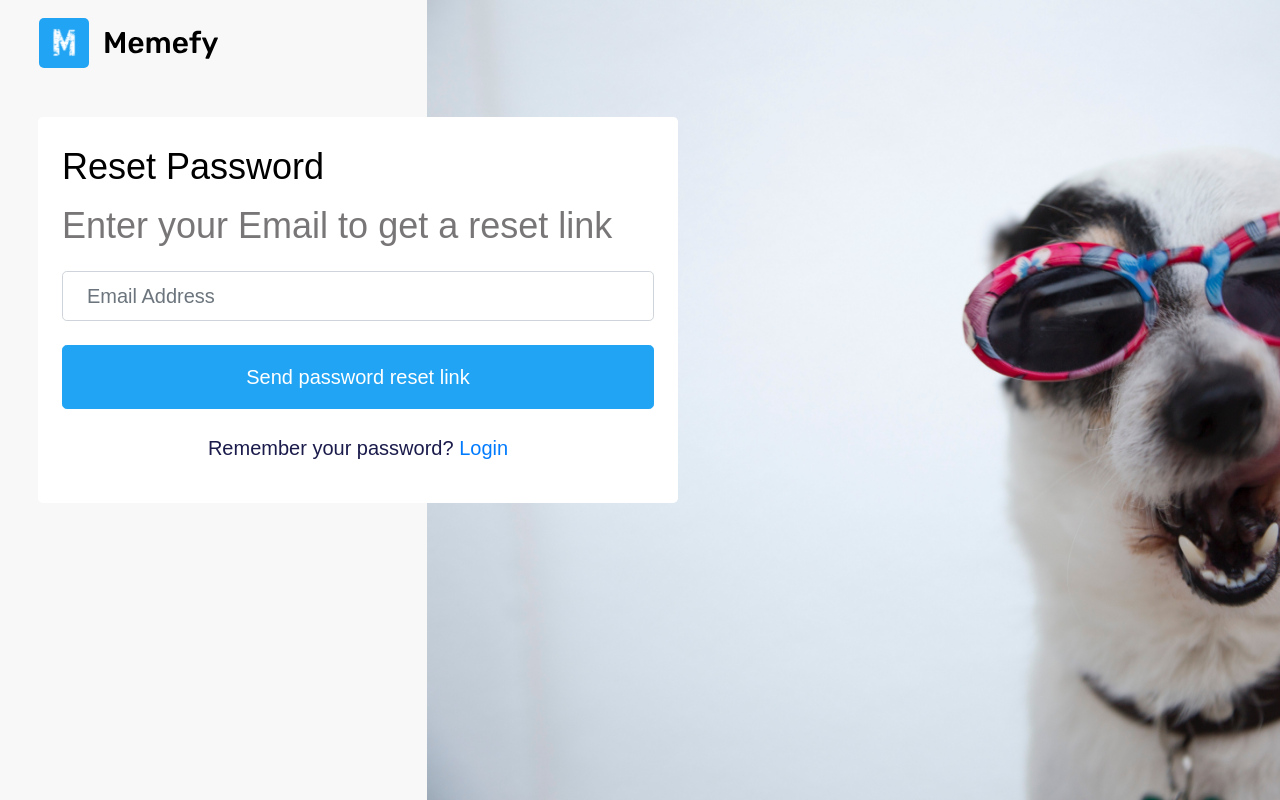
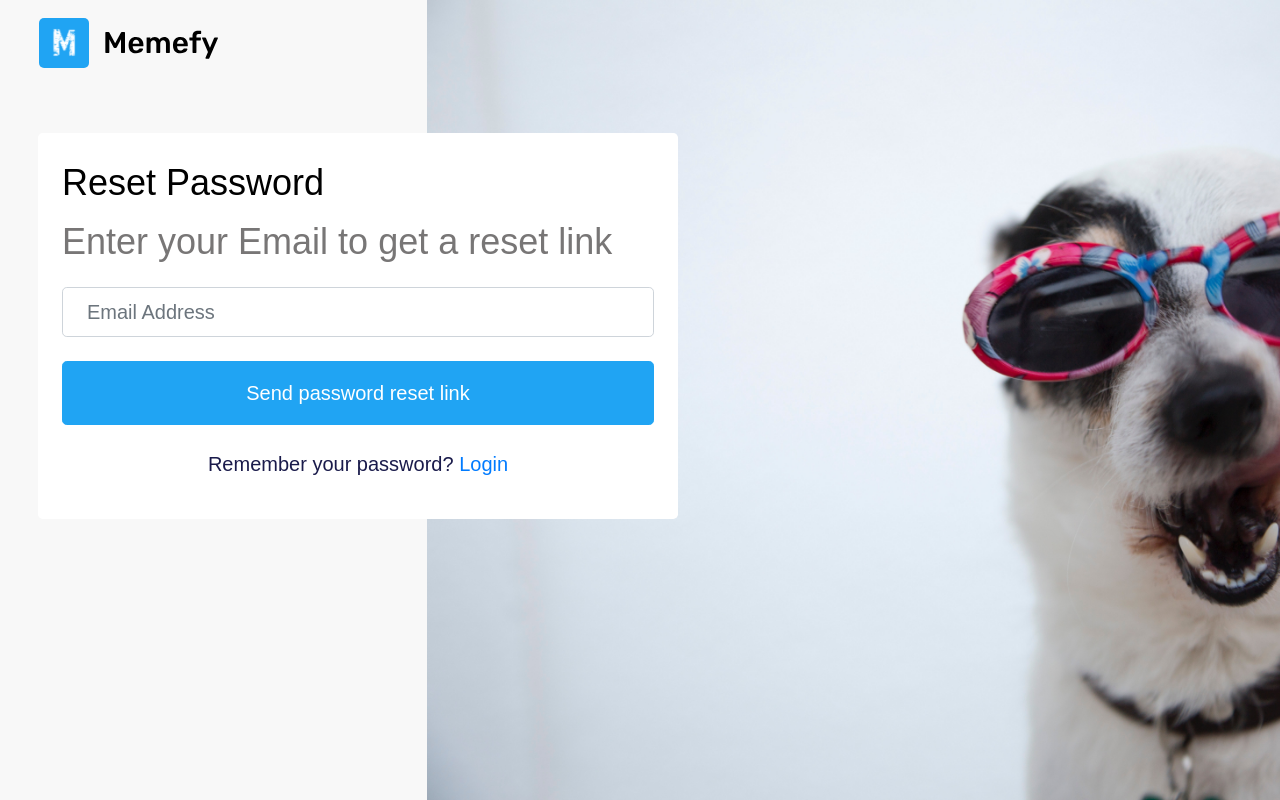
Before and after one commit to hamzzy/memefy-frontend, a React (Create React App) app: page /resetpassword in a window 1280 px wide. Built offline with nearby package versions, Linux system fonts and the light colour scheme.

Commit message:
add margin top

```diff
--- a/src/pages/ResetPassword/Reset.js
+++ b/src/pages/ResetPassword/Reset.js
@@ -28,7 +28,7 @@ class ResetPassword extends Component {
                             {/* Form Container */}
                             <Container fluid clasName="mw-100 w-100 h-50">
 
-                                <Form className="bg-white align-center rounded-lg m-2 mb-5 mb-md-5 mb-lg-5 p-4 mw-100 overlap">
+                                <Form className="bg-white align-middle rounded-lg mt-4 ml-2 mb-5 mb-md-5 mb-lg-5 p-4 mw-100 overlap">
                                     <Form.Text className="head">
                                         <p className="color-1">Reset Password</p>
                                         <p className="color-2">Enter your Email to get a reset link</p>
```
